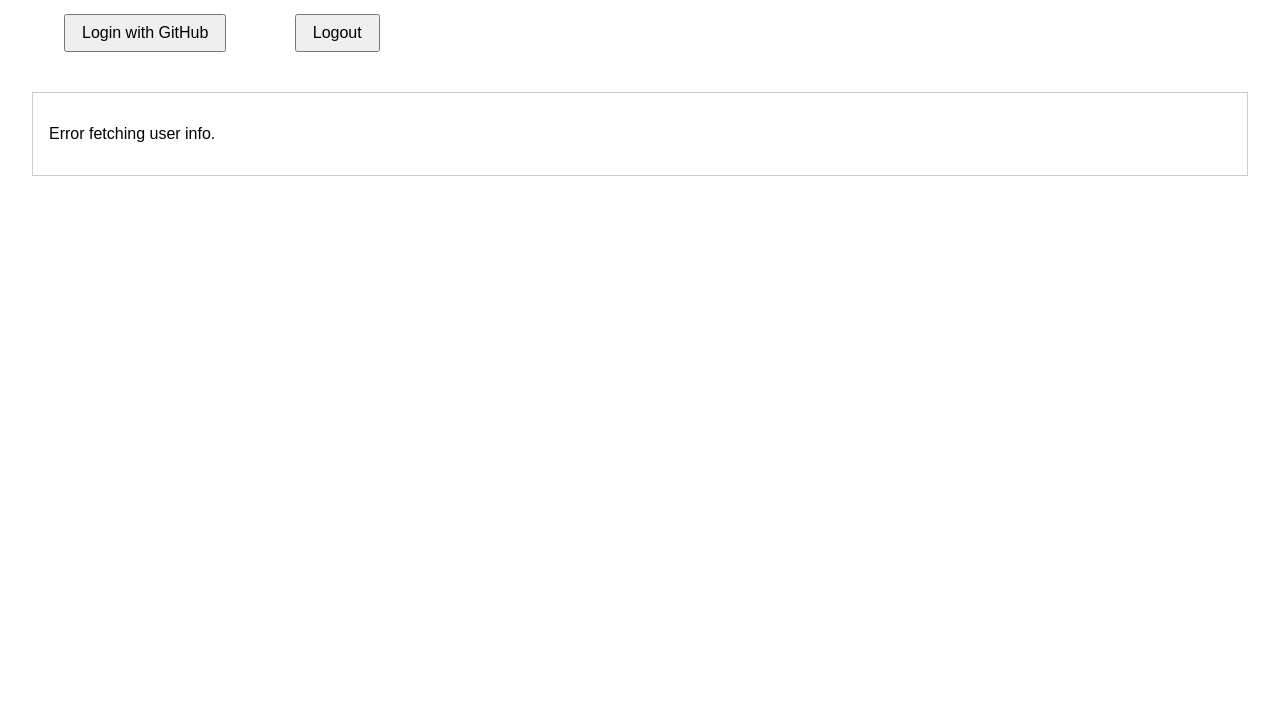
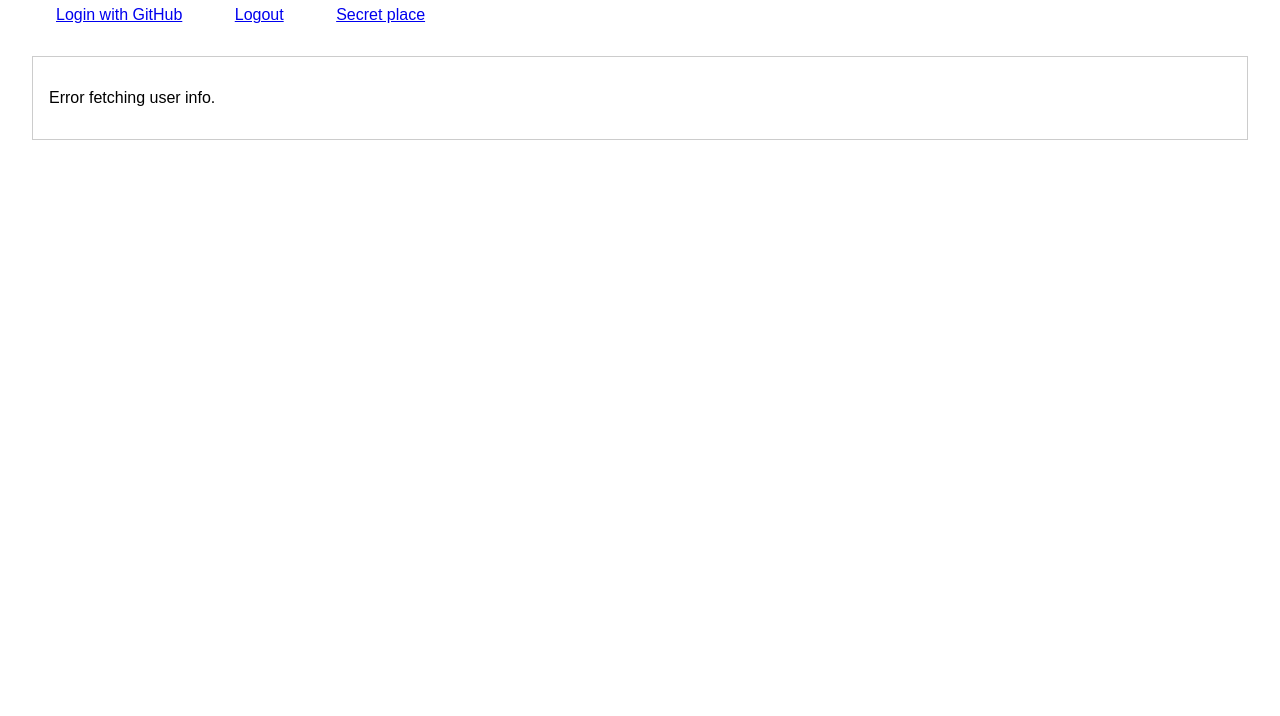
Before and after one commit to MalinNilssonFF/CipWebApp, a plain HTML site: page index.html in a window 1280 px wide. Shown: the part 84-800 px from the top of the page. Drawn offline with Linux system fonts and the light colour scheme; no server answers.

Commit message:
Update index.html

```diff
--- a/index.html
+++ b/index.html
@@ -25,8 +25,10 @@
   <h1>Welcome to Azure Static Web App</h1>
 
   <div id="auth-buttons">
-    <a href="/.auth/login/github"><button>Login with GitHub</button></a>
-    <a href="/.auth/logout"><button>Logout</button></a>
+    <a href="/.auth/login/github">Login with GitHub</a>
+    <a href="/.auth/logout">Logout</a>
+
+    <a href="/restricted.html">Secret place</a>
   </div>
 
   <div id="user-info">
```
